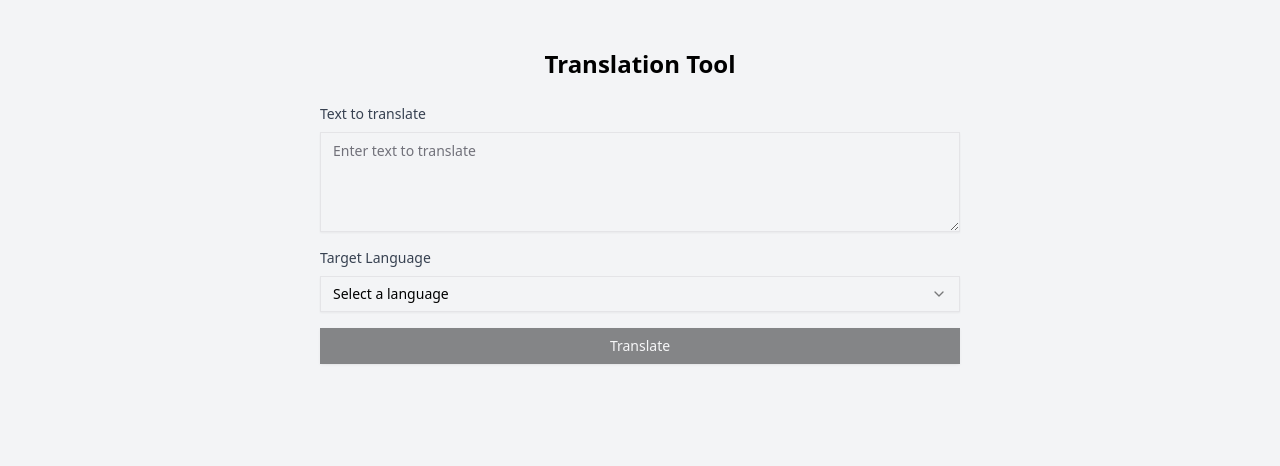
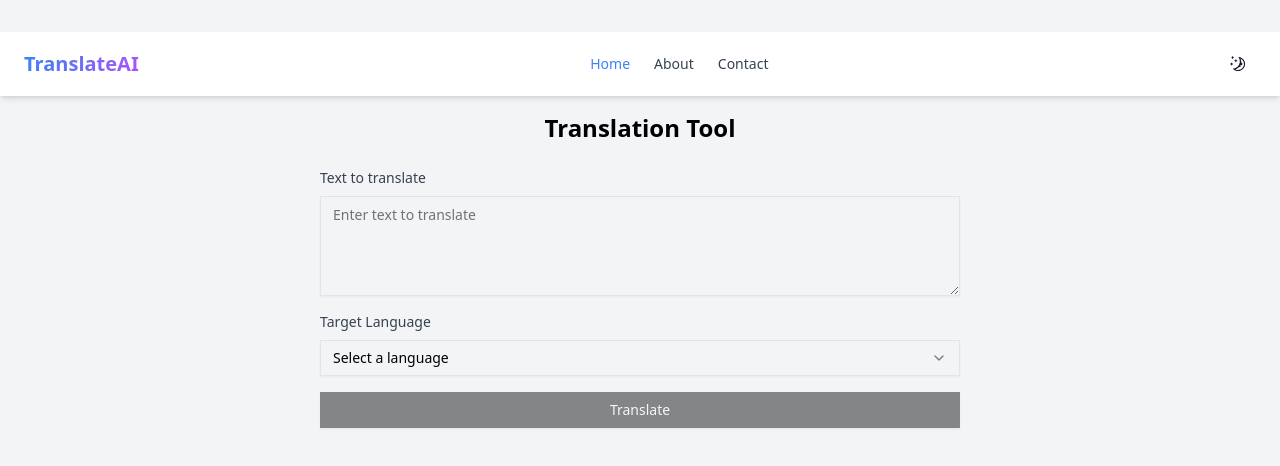
Before and after one commit to samuel1034/QuickLang, a Next.js app: page / in a window 1280 px wide. Shown: the top 466 px of the page. Built offline with nearby package versions, Linux system fonts and the light colour scheme.

Commit message:
Navbar added

```diff
--- a/package.json
+++ b/package.json
@@ -9,6 +9,7 @@
     "lint": "next lint"
   },
   "dependencies": {
+    "@radix-ui/react-icons": "^1.3.2",
     "@radix-ui/react-select": "^2.1.5",
     "@radix-ui/react-slot": "^1.1.1",
     "@shadcn/ui": "^0.0.4",
@@ -19,6 +20,7 @@
     "clsx": "^2.1.1",
     "lucide-react": "^0.474.0",
     "next": "15.1.6",
+    "next-themes": "^0.4.4",
     "react": "^19.0.0",
     "react-dom": "^19.0.0",
     "tailwind-merge": "^3.0.1",
--- /dev/null
+++ b/src/app/components/Navbar.jsx
@@ -0,0 +1,115 @@
+"use client"
+import Link from "next/link"
+import { usePathname } from "next/navigation"
+import { Button } from "@/components/ui/button"
+import { MoonIcon, SunIcon, HamburgerMenuIcon } from "@radix-ui/react-icons"
+import { useTheme } from "next-themes"
+import { useEffect, useState } from "react"
+
+const navItems = [
+    { name: "Home", path: "/" },
+    { name: "About", path: "/about" },
+    { name: "Contact", path: "/contact" },
+]
+
+export default function Navbar() {
+    const pathname = usePathname()
+    const { theme, setTheme } = useTheme()
+    const [mounted, setMounted] = useState(false)
+    const [isMenuOpen, setIsMenuOpen] = useState(false)
+
+    useEffect(() => {
+        setMounted(true)
+    }, [])
+
+    const toggleTheme = () => {
+        setTheme(theme === "light" ? "dark" : "light")
+    }
+
+    const toggleMenu = () => {
+        setIsMenuOpen(!isMenuOpen)
+    }
+
+    if (!mounted) {
+        return null
+    }
+
+    return (
+        <nav className="bg-white dark:bg-gray-900 shadow-md sticky top-0 z-50">
+            <div className="container mx-auto flex items-center justify-between h-16 px-4 md:px-6">
+                {/* Logo */}
+                <Link href="/" className="flex items-center space-x-2">
+                    <span className="text-xl font-bold text-transparent bg-clip-text bg-gradient-to-r from-blue-500 to-purple-500">TranslateAI</span>
+                </Link>
+
+                {/* Desktop Navigation */}
+                <div className="hidden md:flex items-center space-x-6">
+                    {navItems.map((item) => (
+                        <Link
+                            key={item.path}
+                            href={item.path}
+                            className={`text-sm font-medium transition-colors duration-300 ${
+                                pathname === item.path
+                                    ? "text-blue-500 dark:text-blue-400"
+                                    : "text-gray-700 dark:text-gray-300 hover:text-blue-500 dark:hover:text-blue-400"
+                            }`}
+                        >
+                            {item.name}
+                        </Link>
+                    ))}
+                </div>
+
+                {/* Theme Toggle and Mobile Menu */}
+                <div className="flex items-center space-x-4">
+                    {/* Theme Toggle Button */}
+                    <Button
+                        variant="ghost"
+                        size="icon"
+                        aria-label="Toggle Theme"
+                        onClick={toggleTheme}
+                        className="hover:bg-transparent focus:ring-0 focus:outline-none"
+                    >
+                        {theme === "dark" ? (
+                            <SunIcon className="h-6 w-6 text-yellow-500" />
+                        ) : (
+                            <MoonIcon className="h-6 w-6 text-gray-900 dark:text-white" />
+                        )}
+                        <span className="sr-only">Toggle Theme</span>
+                    </Button>
+
+                    {/* Mobile Menu Button */}
+                    <Button
+                        variant="ghost"
+                        size="icon"
+                        aria-label="Toggle Menu"
+                        onClick={toggleMenu}
+                        className="md:hidden hover:bg-transparent focus:ring-0 focus:outline-none"
+                    >
+                        <HamburgerMenuIcon className="h-6 w-6 text-gray-700 dark:text-gray-300" />
+                        <span className="sr-only">Toggle Menu</span>
+                    </Button>
+                </div>
+            </div>
+
+            {/* Mobile Navigation */}
+            {isMenuOpen && (
+                <div className="md:hidden bg-white dark:bg-gray-800 py-4 px-6 border-t border-gray-200 dark:border-gray-700">
+                    {navItems.map((item) => (
+                        <Link
+                            key={item.path}
+                            href={item.path}
+                            className={`block py-2 text-sm font-medium transition-colors duration-300 ${
+                                pathname === item.path
+                                    ? "text-blue-500 dark:text-blue-400"
+                                    : "text-gray-700 dark:text-gray-300 hover:text-blue-500 dark:hover:text-blue-400"
+                            }`}
+                            onClick={toggleMenu}
+                        >
+                            {item.name}
+                        </Link>
+                    ))}
+                </div>
+            )}
+        </nav>
+    )
+}
--- a/src/app/layout.jsx
+++ b/src/app/layout.jsx
@@ -1,4 +1,5 @@
 import "./globals.css";
+
 
 
 export const metadata = {
--- a/src/app/page.jsx
+++ b/src/app/page.jsx
@@ -1,8 +1,10 @@
+import Navbar from "./components/Navbar"
 import Translation from "./components/Translation"
 
 export default function Home() {
     return (
         <main className="min-h-screen bg-gray-100 py-8">
+            <Navbar />
             <Translation />
         </main>
     )
```
Also changed, not shown: 1 other file (tests, documents, lock files or other folders).
